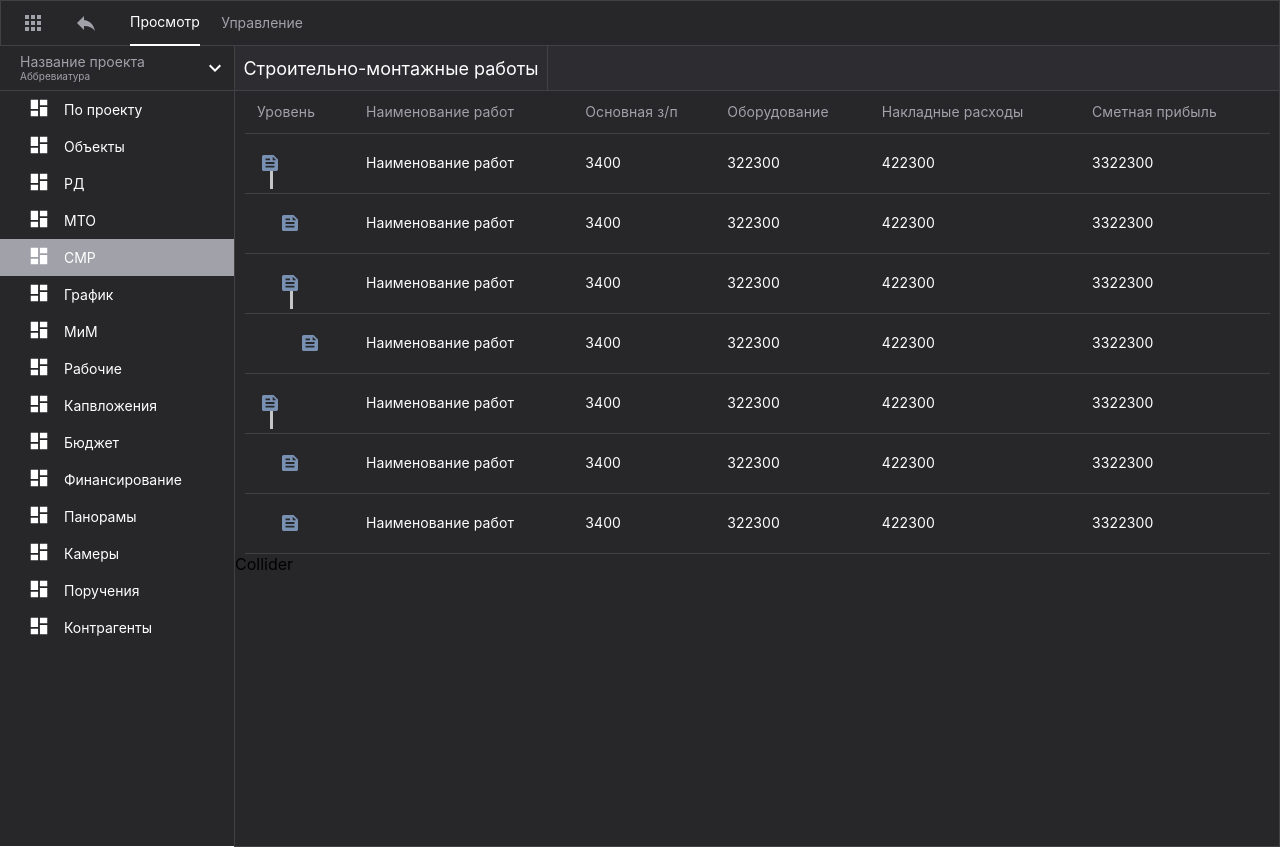
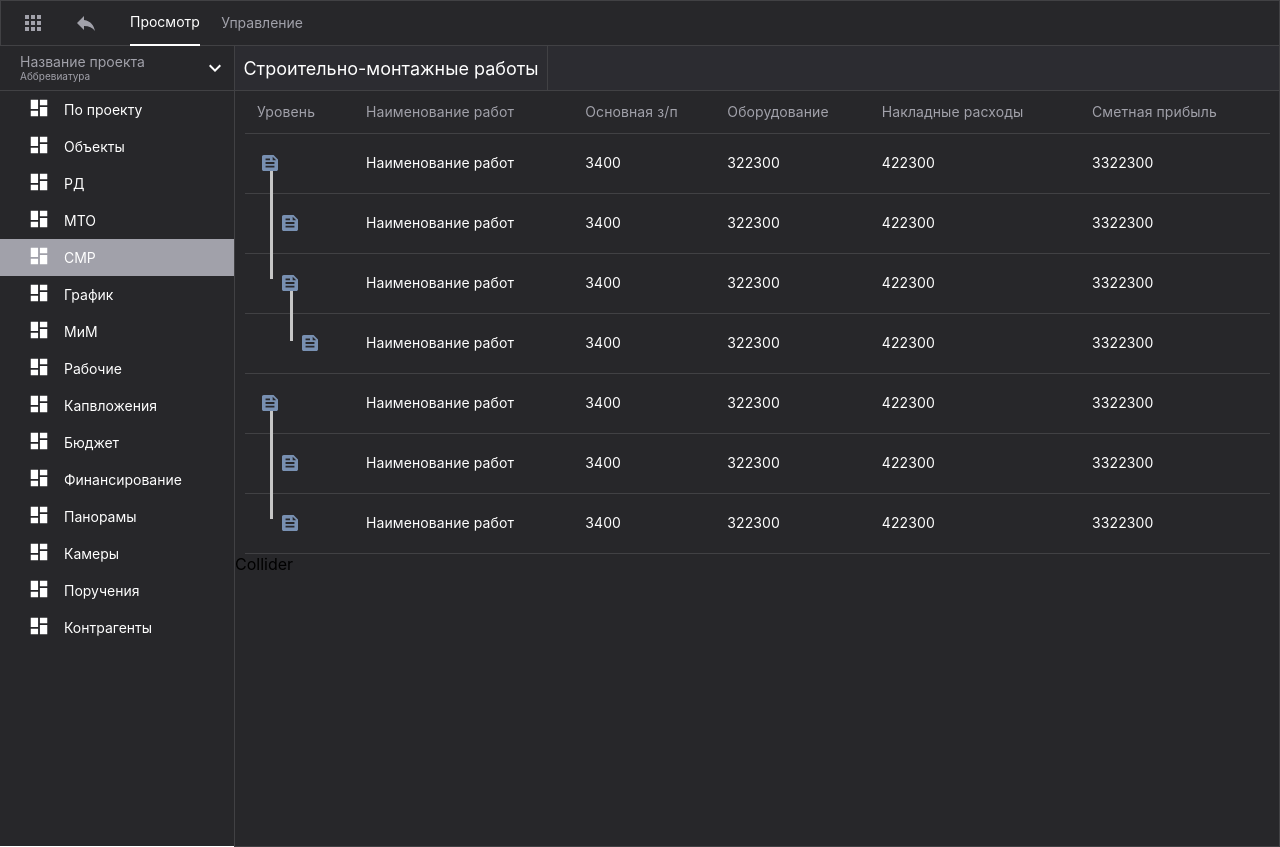
Before and after one commit to Digmai/sixthFerry, a React (Create React App) app: page / in a window 1280 px wide. Built offline with nearby package versions, Linux system fonts and the light colour scheme.

Commit message:
Initial Commit

```diff
--- a/src/components/Item/index.tsx
+++ b/src/components/Item/index.tsx
@@ -12,7 +12,12 @@ export const Item = (props: any) => {
     return (
       <>
         <div
-          style={{ marginLeft: `${props.marginLeft + 8}px` }}
+          style={{
+            marginLeft: `${props.marginLeft + 8}px`,
+            paddingTop: `${
+              props.children.length > 1 ? props.children.length * 50 + 8 : 50
+            }px`,
+          }}
           className="svg__level__pg"
         ></div>
       </>
```
